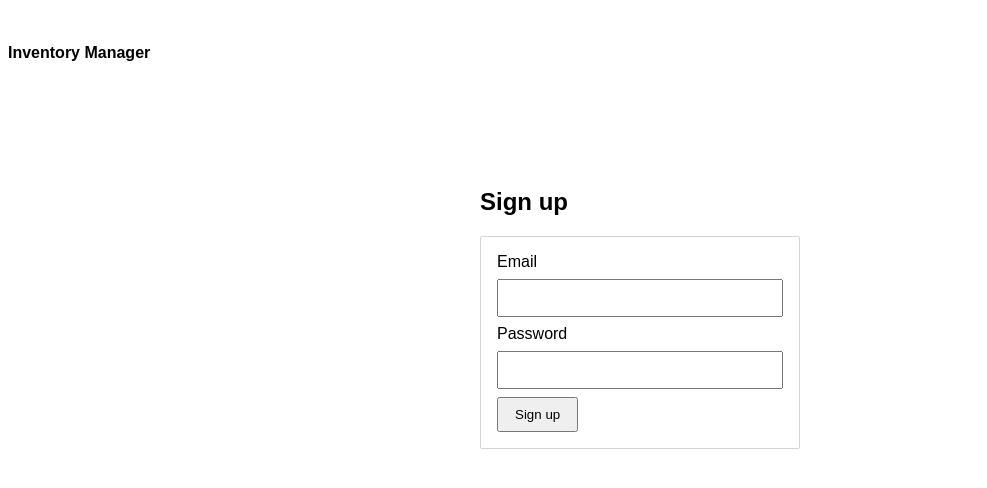
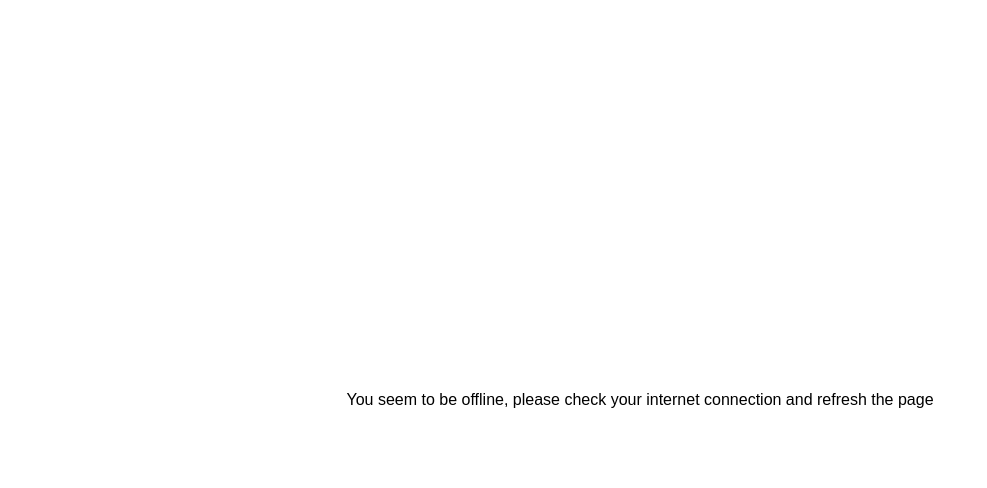
Before and after one commit to JorensM/inventory-manager, a React (Vite) app: page /signup in a window 1280 px wide. Shown: the top 488 px of the page, without its empty margins (0-987 px from the left). Built offline with nearby package versions, Linux system fonts and the light colour scheme.

Commit message:
feat: add  error message if offline

```diff
--- a/src/components/layout/Page.tsx
+++ b/src/components/layout/Page.tsx
@@ -1,9 +1,12 @@
 // Core
-import { PropsWithChildren, useEffect } from 'react';
+import { PropsWithChildren, useEffect, useState } from 'react';
 import { useLocation, useNavigate } from 'react-router-dom';
 
 // Hooks
 import useAuth from '@/hooks/useAuth';
+
+// Util
+import isOnline from '@/util/isOnline';
 
 // Constants
 import routes from '@/constants/routes';
@@ -14,6 +17,9 @@ export default function Page( { children }: PropsWithChildren ) {
     const location = useLocation();
     const auth = useAuth();
     const navigate = useNavigate();
+
+    //-- State --//
+    const [ isOffline, setIsOffline ] = useState(false);
 
     /**
      * If necessary, redirect the user to appropriate pages depending on whether
@@ -33,15 +39,25 @@ export default function Page( { children }: PropsWithChildren ) {
         }
     }
 
+    const checkIfOffline = async () => {
+        setIsOffline(!(await isOnline()))
+    }
+
     // Validate session on route change
     useEffect(() => {
+        checkIfOffline();
+
         validateSessionAndMaybeRedirect();
     }, [ location.pathname ])
 
     return (
-        <>
-            {children}
-        </>
-
+        isOffline ?
+            <div className='error-container'>
+                You seem to be offline, please check your internet connection and refresh the page
+            </div>
+        :
+            <>
+                {children}
+            </>
     )
 }
--- a/src/style.css
+++ b/src/style.css
@@ -145,6 +145,14 @@ main.app > section.card {
 
 .card-clickable:active {
   background-color: lightgray;
+}
+
+.error-container {
+  display: flex;
+  align-items: center;
+  justify-content: center;
+  width: 100vw;
+  height: 100vh;
 }
 
 /* Button layouts */
--- /dev/null
+++ b/src/util/isOnline.ts
@@ -0,0 +1,18 @@
+/**
+ * Check if user is connected to the internet. Pings Google
+ */
+export default async function isOnline(): Promise<boolean> {
+    return new Promise((resolve, reject) => {
+        // approach taken from https://github.com/HubSpot/offline/blob/master/js/offline.js#L223
+        const img = document.createElement('img');
+        img.onerror = () => {
+            // calling `reject` basically means `throw` if using `await`.
+            // Instead, we'll just resovle with `false`. (https://www.swyx.io/errors-not-exceptions)
+            resolve(false);
+        };
+        img.onload = () => {
+            resolve(true);
+        };
+        img.src = 'https://www.google.com/favicon.ico?_=' + ((new Date()).getTime());
+    });
+}
```
